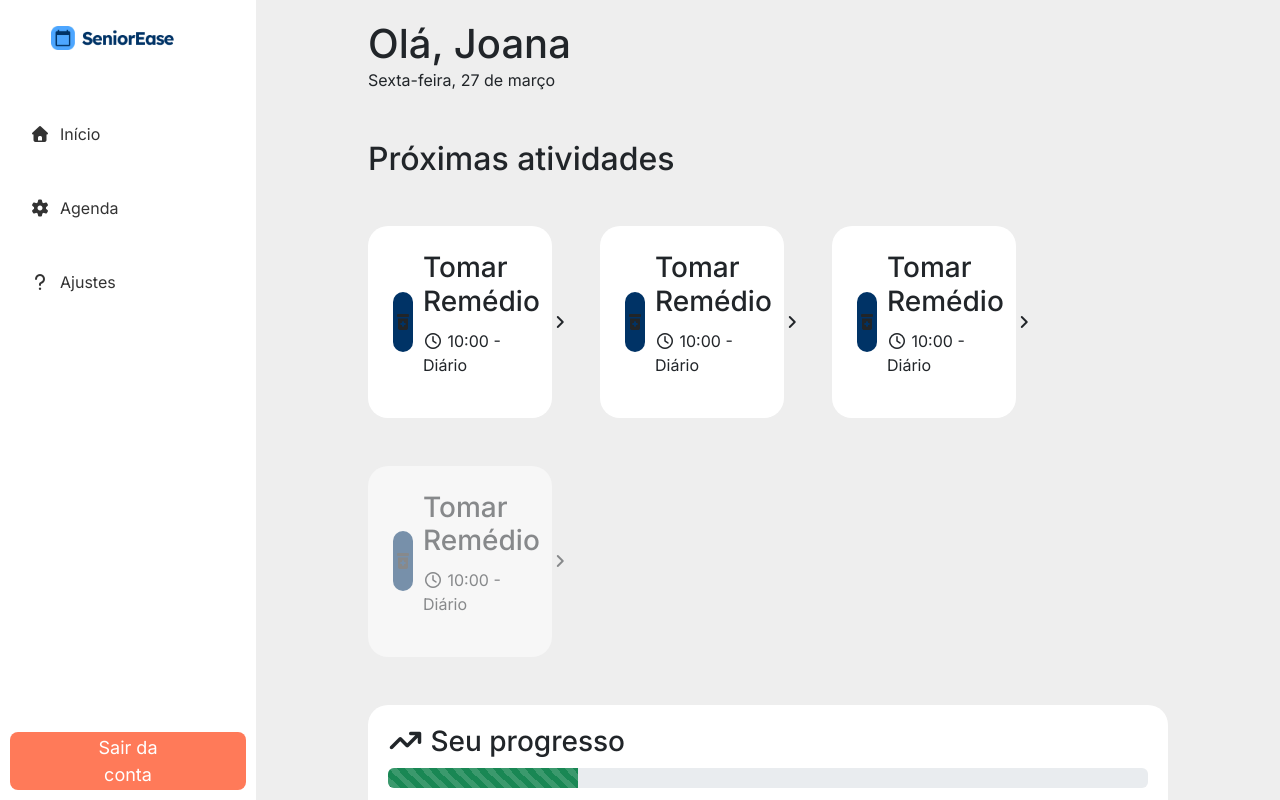
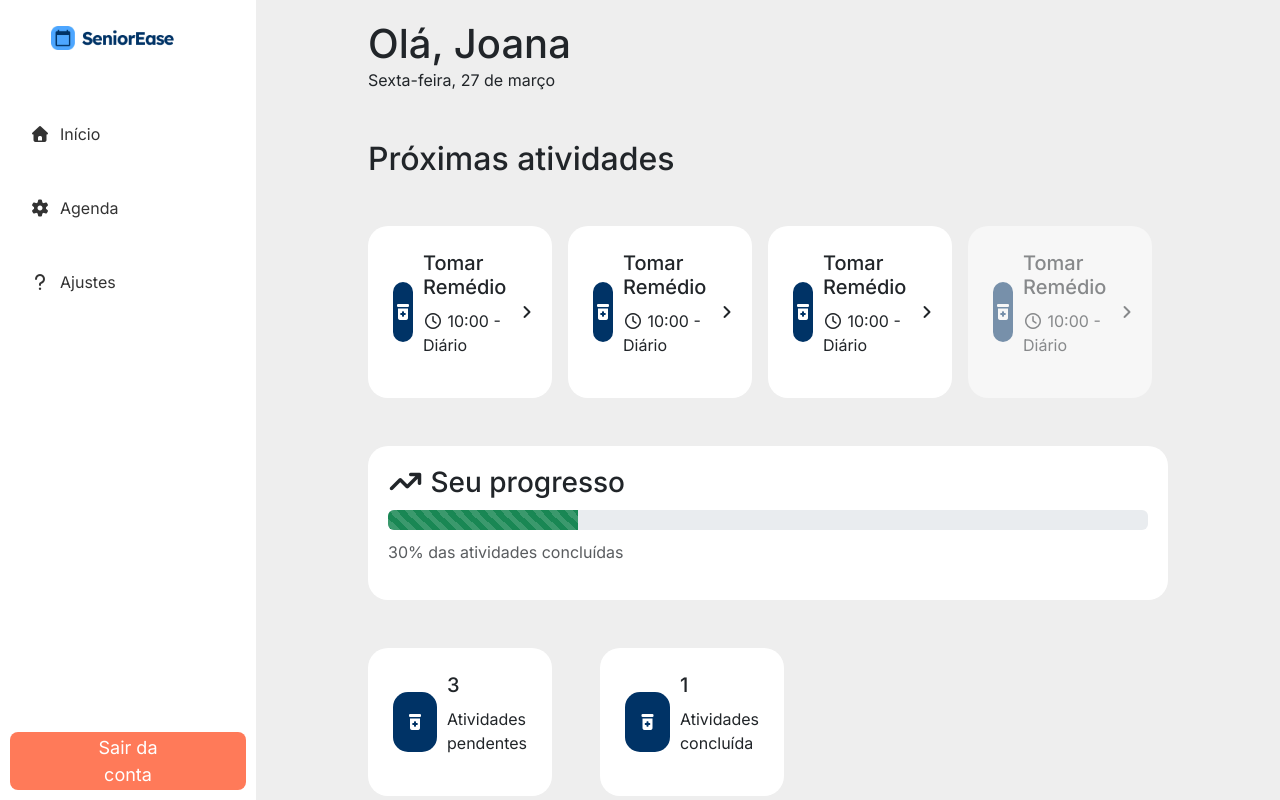
Before and after one commit to prissycorrea/senior-ease-web, an Angular app: page /dashboard in a window 1280 px wide. Built offline with nearby package versions, Linux system fonts and the light colour scheme.

Commit message:
[FIAP-112] fix: ajustando tela de feedback

```diff
--- a/src/app/features/dashboard/components/dashboard-agendamento/dashboard-agendamento.scss
+++ b/src/app/features/dashboard/components/dashboard-agendamento/dashboard-agendamento.scss
@@ -12,6 +12,8 @@ $component-name: 'card-agendamento';
     gap: 10px;
     border: 3px solid #e2e8f0;
     transition: 0.1s ease-in-out;
+    cursor: pointer;
+    transition: 0.3s ease-in-out;
     &:hover {
       background-color: var(--primary-color-hover);
       color: var(--bg-color);
--- a/src/app/features/dashboard/components/dashboard-agendamento/dashboard-agendamento.ts
+++ b/src/app/features/dashboard/components/dashboard-agendamento/dashboard-agendamento.ts
@@ -30,10 +30,11 @@ export class DashboardAgendamento implements ControlValueAccessor {
 
   // Armazena a data selecionada (Date ou string formatada)
   readonly dataSelecionada = signal<Date | null>(null);
+  private readonly _dataSelecionada = signal<string>('');
 
   constructor() {
     effect(() => {
-      this.onChanged(this.dataSelecionada());
+      this.onChanged(this._dataSelecionada());
       // this._dialog.open(DashboardAgendamento);
     });
   }
@@ -75,7 +76,8 @@ export class DashboardAgendamento implements ControlValueAccessor {
       const data = dia.data.toISOString().split('T')[0];
       const dataLocal = new Date(`${data} ${horario}`);
 
-      this.dataSelecionada.set(new Date(dataLocal));
+      this.dataSelecionada.set(dia.data);
+      this._dataSelecionada.set(dataLocal.toISOString());
     });
   }
 
--- a/src/app/features/dashboard/containers/dashboard-novo/dashboard-novo.ts
+++ b/src/app/features/dashboard/containers/dashboard-novo/dashboard-novo.ts
@@ -1,11 +1,12 @@
 import { CdkStep } from '@angular/cdk/stepper';
-import { Component } from '@angular/core';
+import { Component, inject } from '@angular/core';
 import { ReactiveFormsModule } from '@angular/forms';
 import { CustomStepper } from '../../../../shared/components/custom-stepper/custom-stepper';
 import { WrapperCard } from '../../../../shared/components/wrapper-card/wrapper-card';
 import { DashboardNovoTarefa } from '../../components/dashboard-novo-tarefa/dashboard-novo-tarefa';
 import { dashboardNovoForm } from '../../services/dashboard-novo.form';
 import { DashboardAgendamento } from "../../components/dashboard-agendamento/dashboard-agendamento";
+import { Router } from '@angular/router';
 
 @Component({
   selector: 'app-dashboard-novo',
@@ -14,9 +15,18 @@ import { DashboardAgendamento } from "../../components/dashboard-agendamento/das
   styleUrl: './dashboard-novo.scss',
 })
 export class DashboardNovo {
+  public _router = inject(Router);
   public form = dashboardNovoForm().form;
 
   public cadastrarTarefa() {
-    console.log(this.form.value);
+    this._router.navigate(['/dashboard/feedback'], {
+      state: {
+        type: 'success',
+        label: 'Muito bem!',
+        message: 'Tudo anotado. Seu compromisso foi salvo com sucesso.',
+        actionRoute: '/dashboard',
+        actionLabel: 'Voltar ao início',
+      },
+    });
   }
 }
--- a/src/app/features/dashboard/containers/dashboard/dashboard.html
+++ b/src/app/features/dashboard/containers/dashboard/dashboard.html
@@ -3,13 +3,13 @@
 
   <h2>Próximas atividades</h2>
 
-  <div class="d-flex flex-wrap gap-5 my-5">
+  <div class="d-flex flex-wrap gap-3 my-5">
     <div class="card-dashboard">
       <div class="card-dashboard__icon">
         <i class="fa-solid fa-prescription-bottle-medical"></i>
       </div>
       <div class="card-dashboard__content">
-        <h3>Tomar Remédio</h3>
+        <h5>Tomar Remédio</h5>
         <p><i class="fa-regular fa-clock"></i> 10:00 - Diário</p>
       </div>
       <div class="card-dashboard__actions">
@@ -21,7 +21,7 @@
         <i class="fa-solid fa-prescription-bottle-medical"></i>
       </div>
       <div class="card-dashboard__content">
-        <h3>Tomar Remédio</h3>
+        <h5>Tomar Remédio</h5>
         <p><i class="fa-regular fa-clock"></i> 10:00 - Diário</p>
       </div>
       <div class="card-dashboard__actions">
@@ -33,7 +33,7 @@
         <i class="fa-solid fa-prescription-bottle-medical"></i>
       </div>
       <div class="card-dashboard__content">
-        <h3>Tomar Remédio</h3>
+        <h5>Tomar Remédio</h5>
         <p><i class="fa-regular fa-clock"></i> 10:00 - Diário</p>
       </div>
       <div class="card-dashboard__actions">
@@ -45,7 +45,7 @@
         <i class="fa-solid fa-prescription-bottle-medical"></i>
       </div>
       <div class="card-dashboard__content">
-        <h3>Tomar Remédio</h3>
+        <h5>Tomar Remédio</h5>
         <p><i class="fa-regular fa-clock"></i> 10:00 - Diário</p>
       </div>
       <div class="card-dashboard__actions">
@@ -62,7 +62,7 @@
         <i class="fa-solid fa-prescription-bottle-medical"></i>
       </div>
       <div class="card-dashboard__content">
-        <h3>3</h3>
+        <h5>3</h5>
         <p>Atividades pendentes</p>
       </div>
     </div>
@@ -71,7 +71,7 @@
         <i class="fa-solid fa-prescription-bottle-medical"></i>
       </div>
       <div class="card-dashboard__content">
-        <h3>1</h3>
+        <h5>1</h5>
         <p>Atividades concluída</p>
       </div>
     </div>
--- a/src/app/features/dashboard/containers/dashboard/dashboard.scss
+++ b/src/app/features/dashboard/containers/dashboard/dashboard.scss
@@ -6,6 +6,11 @@
   display: flex;
   align-items: center;
   gap: 10px;
+  cursor: pointer;
+  transition: .3s ease-in-out;
+  &:hover {
+    box-shadow: 0 4px 6px -1px rgba(0, 26, 87, 0.1);
+  }
   &__icon {
     width: 55px;
     height: 60px;
@@ -14,6 +19,7 @@
     align-items: center;
     justify-content: center;
     background-color: var(--info-color);
+    color: var(--bg-color);
   }
   &__content {
     flex: 1;
--- a/src/app/features/dashboard/dashboard.routes.ts
+++ b/src/app/features/dashboard/dashboard.routes.ts
@@ -13,6 +13,11 @@ export const DASHBOARD_ROUTES: Routes = [
         loadComponent: () =>
           import('./containers/dashboard-novo/dashboard-novo').then((c) => c.DashboardNovo),
       },
+      {
+        path: 'feedback',
+        loadComponent: () =>
+          import('../../shared/components/feedback/feedback').then((c) => c.Feedback),
+      },
     ],
   },
 ];
--- a/src/app/shared/components/feedback/feedback.html
+++ b/src/app/shared/components/feedback/feedback.html
@@ -23,8 +23,10 @@
 
     <p>{{ state().message || message() }}</p>
 
-    <app-button class="mt-4" [label]="state().actionLabel || actionLabel()" [routerLink]="state().actionRoute || actionRoute()" />
+    <app-button
+      class="mt-4"
+      [label]="state().actionLabel || actionLabel()"
+      [routerLink]="state().actionRoute || actionRoute()"
+    />
   </div>
 </app-wrapper-card>
-
-{{ state() | json }}
--- a/src/app/shared/components/feedback/feedback.ts
+++ b/src/app/shared/components/feedback/feedback.ts
@@ -1,18 +1,15 @@
-import { Component, inject, input, signal } from '@angular/core';
-import { Router, RouterLink } from '@angular/router';
+import { Component, input, signal } from '@angular/core';
+import { RouterLink } from '@angular/router';
 import { Button } from '../button/button';
 import { WrapperCard } from '../wrapper-card/wrapper-card';
-import { JsonPipe } from '@angular/common';
 
 @Component({
   selector: 'app-feedback',
-  imports: [WrapperCard, Button, JsonPipe, RouterLink],
+  imports: [WrapperCard, Button, RouterLink],
   templateUrl: './feedback.html',
   styleUrl: './feedback.scss',
 })
 export class Feedback {
-  private _router = inject(Router);
-
   public type = input<'success' | 'warning' | 'error' | 'info'>('success');
   public label = input<string>('');
   public message = input<string>('');
```
